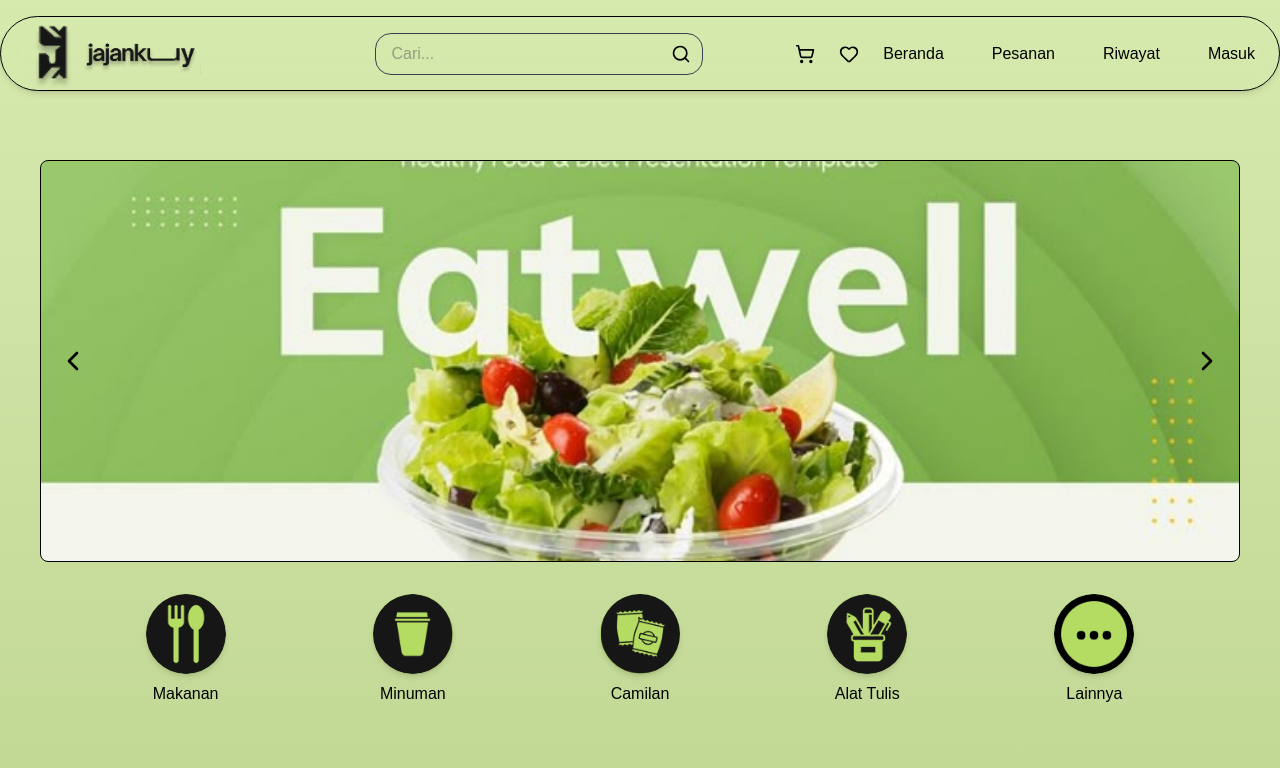
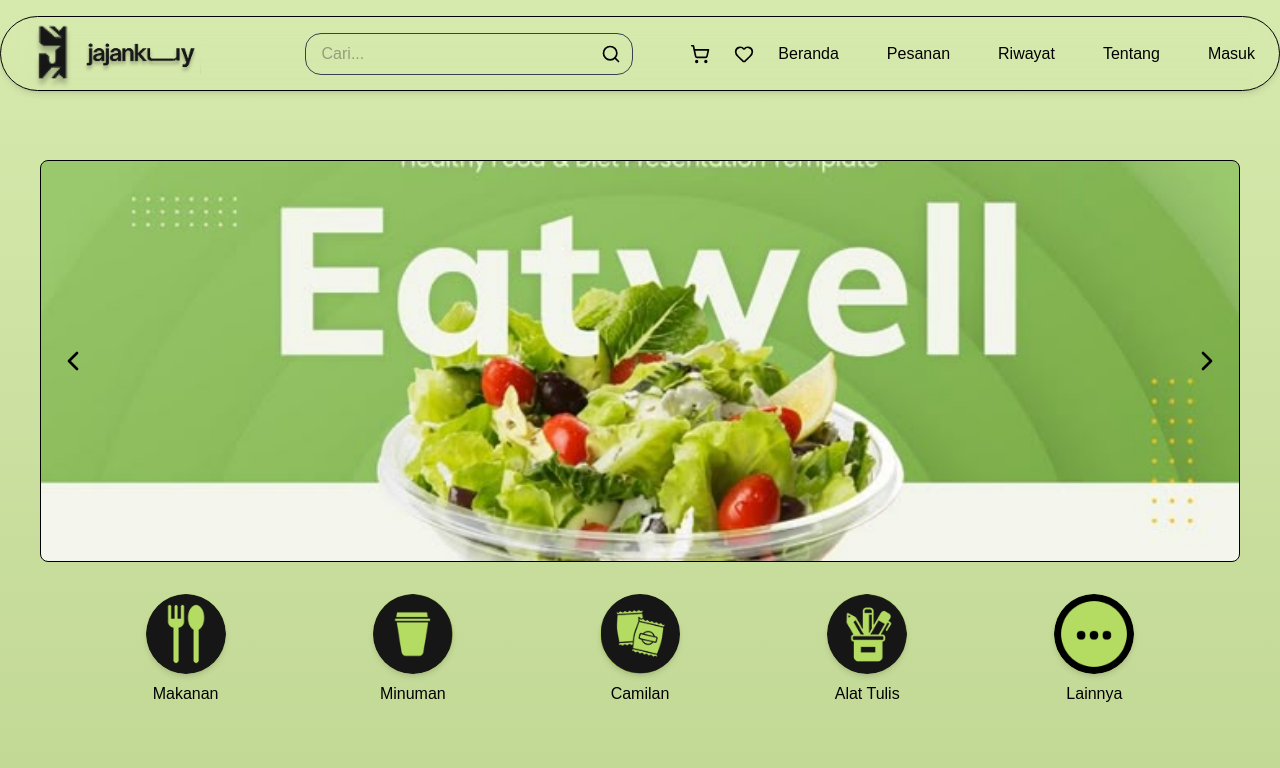
Before and after one commit to KevinSinatria/jajankuy-frontend, a React (Vite) app: page / in a window 1280 px wide. Shown: the top 768 px of the page. Built offline with nearby package versions, Linux system fonts and the light colour scheme.

Commit message:
feat: perubahan navbar product dan tambahan loading lazy pada card product

```diff
--- a/src/components/Card.jsx
+++ b/src/components/Card.jsx
@@ -12,7 +12,7 @@ const Card = (props) => {
     >
       {/* gambar produk */}
       <div className="flex justify-center mt-2">
-        <img src={props.img} alt="Gambar Produk" className="h-28 object-contain" />
+        <img src={props.img} alt="Gambar Produk" loading="lazy" className="h-28 object-contain" />
       </div>
 
       {/* nama produk */}
--- a/src/components/Navbar.jsx
+++ b/src/components/Navbar.jsx
@@ -43,6 +43,7 @@ const Navbar = () => {
     { id: 1, name: 'Beranda', path: '/' },
     { id: 2, name: 'Pesanan', path: '/checkout' },
     { id: 3, name: 'Riwayat', path: '/history' },
+    { id: 4, name: 'Tentang', path: '/about' },
   ];
 
   return (
@@ -60,7 +61,7 @@ const Navbar = () => {
           </span>
         </Link>
 
-        {/* searchbar */}
+        {/* searchbar
         <div className="hidden lg:flex justify-center lg:col-span-2">
           <div className="relative w-90 px-4">
             <input
@@ -73,7 +74,7 @@ const Navbar = () => {
               size={20}
             />
           </div>
-        </div>
+        </div> */}
 
         {/* logo burger */}
         <label
--- /dev/null
+++ b/src/components/NavbarProduct.jsx
@@ -0,0 +1,173 @@
+import React, { useState, useEffect } from 'react';
+import { Link, useLocation } from 'react-router-dom';
+import { Search, ShoppingCart, Heart } from 'lucide-react';
+import logo from '../assets/logo.png';
+import typ from '../assets/typography.png';
+
+const NavbarProduct = () => {
+    const [open, setOpen] = useState(false);
+    const [isScrolled, setIsScrolled] = useState(false);
+    const location = useLocation();
+
+    const isAuthenticated = false;
+
+    useEffect(() => {
+      const handleScroll = () => {
+        setIsScrolled(window.scrollY > 0);
+      };
+
+      const handleResize = () => {
+        if (window.innerWidth >= 1024) {
+          setOpen(false);
+        }
+      };
+
+      window.addEventListener('scroll', handleScroll);
+      window.addEventListener('resize', handleResize);
+
+      return () => {
+        window.removeEventListener('scroll', handleScroll);
+        window.removeEventListener('resize', handleResize);
+      };
+    }, []);
+
+    const toggleNavbar = () => {
+      setOpen(!open);
+    };
+
+    const closeNavbar = () => {
+      setOpen(false);
+    };
+
+    const navItems = [
+      { id: 1, name: 'Beranda', path: '/' },
+      { id: 2, name: 'Pesanan', path: '/checkout' },
+      { id: 3, name: 'Riwayat', path: '/history' },
+      { id: 4, name: 'Tentang', path: '/about' },
+    ];
+
+    return (
+      <header
+        className={`fixed top-0 lg:top-4 left-1/2 -translate-x-1/2 w-full max-w-7xl z-[999] backdrop-blur-md transition-all duration-300 shadow-md lg:border lg:border-black lg:rounded-full px-6 py-3' : 'bg-transparent py-4'`}>
+        <div className="w-full lg:grid lg:grid-cols-3 lg:items-center">
+
+          {/* logo */}
+          <Link to="/" className="flex items-center whitespace-nowrap font-black" onClick={closeNavbar}>
+            <span className="ml-2 mt-2">
+              <img src={logo} alt="JajanKuy Logo" style={{ width: '40px' }} />
+            </span>
+            <span className="ml-2 mt-2">
+              <img src={typ} alt="JajanKuy Logo" style={{ width: '120px' }} />
+            </span>
+          </Link>
+
+          {/* searchbar */}
+          <div className="hidden lg:flex justify-center lg:col-span-2">
+            <div className="relative w-90 px-4">
+              <input
+                type="text"
+                placeholder="Cari..."
+                className="w-full px-4 py-2 pr-10 border border-gray-700 rounded-2xl focus:outline-none focus:ring-2 focus:ring-gray-400 transition duration-100"
+              />
+              <Search
+                className="absolute right-7 top-1/2 -translate-y-1/2 text-black"
+                size={20}
+              />
+            </div>
+          </div>
+
+          {/* logo burger */}
+          <label
+            className="hamburger absolute top-4 right-10 cursor-pointer lg:hidden"
+            htmlFor="navbar-toggle"
+            aria-label="Toggle navigation"
+          >
+            <input
+              type="checkbox"
+              id="navbar-toggle"
+              checked={open}
+              onChange={toggleNavbar}
+              className="hidden"
+            />
+            <svg viewBox="0 0 32 32">
+              <path
+                className="line line-top-bottom"
+                d="M27 10 13 10C10.8 10 9 8.2 9 6 9 3.5 10.8 2 13 2 15.2 2 17 3.8 17 6L17 26C17 28.2 18.8 30 21 30 23.2 30 25 28.2 25 26 25 23.8 23.2 22 21 22L7 22"
+              />
+              <path className="line" d="M7 16 27 16" />
+            </svg>
+          </label>
+
+          {/* navigasi */}
+          <nav
+            aria-label="Header Navigation"
+            className={`${open ? 'pt-4 max-h-96' : 'max-h-0'
+              } flex w-full flex-col items-center overflow-hidden transition-all duration-300 lg:col-start-4 lg:max-h-full lg:flex-row lg:justify-end`}
+          >
+            <ul className="flex w-full flex-col items-center space-y-2 lg:flex-row lg:space-y-0 lg:justify-end">
+              {/* keranjang dan wishlist layar desktop */}
+              <li className="hidden lg:flex lg:mr-6">
+                <Link to="/keranjang" className="flex items-center" onClick={closeNavbar}>
+                  <ShoppingCart className="text-black" size={20} />
+                </Link>
+              </li>
+              <li className="hidden lg:flex lg:mr-6">
+                <Link to="/favorite" className="flex items-center" onClick={closeNavbar}>
+                  <Heart className="text-black" size={20} />
+                </Link>
+              </li>
+
+              {/* navigasi utama */}
+              {navItems.map((item) => (
+                <li key={item.id} className="lg:mr-12 text-black">
+                  <Link
+                    to={item.path}
+                    className={`transition ${location.pathname === item.path ? '' : ''}`}
+                    onClick={closeNavbar}
+                  >
+                    {item.name}
+                  </Link>
+                </li>
+              ))}
+            </ul>
+
+            <hr className="mt-3 w-full lg:hidden" />
+
+            <div className="my-0 flex items-center space-x-6 space-y-2 lg:my-0 lg:ml-auto lg:space-x-3 lg:space-y-0">
+              {/* icon keranjang dan wishlist layar mobile */}
+              <div className="flex lg:hidden space-x-7 mt-3">
+                <Link to="/keranjang" onClick={closeNavbar}>
+                  <ShoppingCart className="text-black" size={20} />
+                </Link>
+                <Link to="/wishlist" onClick={closeNavbar}>
+                  <Heart className="text-black" size={20} />
+                </Link>
+              </div>
+
+              {/* login dan profile */}
+              {isAuthenticated ? (
+                <Link
+                  to="/profile"
+                  className="flex items-center rounded-full bg-[#1eff00] hover:bg-[#5dcd6c] px-5 py-3 font-medium text-white transition-all duration-200"
+                  onClick={closeNavbar}
+                >
+                  <ion-icon name="person-circle-outline" className="text-xl mr-2"></ion-icon>
+                  Profile
+                </Link>
+              ) : (
+                <Link
+                  to="/login"
+                  className="flex items-center whitespace-nowrap mt-0.5 lg:mt-0 text-black"
+                  onClick={closeNavbar}
+                >
+                  Masuk
+                </Link>
+              )}
+            </div>
+          </nav>
+        </div>
+      </header>
+    );
+  };
+
+export default NavbarProduct
--- a/src/pages/HomePage.jsx
+++ b/src/pages/HomePage.jsx
@@ -1,5 +1,4 @@
 import React, { useContext, useState } from "react";
-import Navbar from "../components/Navbar";
 import Footer from "../components/Footer";
 import { ChevronLeft, ChevronRight } from "lucide-react";
 import makananImg from "../assets/kategori1.png";
@@ -12,6 +11,7 @@ import Card from "../components/Card";
 import Pagination from "../components/Pagination";
 import { AuthProvider } from "../contexts/AuthContext";
 import iklan from "../assets/iklan.png";
+import NavbarProduct from "../components/NavbarProduct";
 
 export default function HomePage() {
 
@@ -53,7 +53,7 @@ export default function HomePage() {
   return (
     <div>
       <main className="w-full min-h-screen flex flex-col text-neutral-600" style={{ backgroundImage: 'linear-gradient(to top, #83A24A, #AEC77D, #D7EAAE)', }}>
-        <Navbar />
+        <NavbarProduct />
 
         {/* iklan */}
         <section className="w-full mx-auto px-10 mt-40">
```
